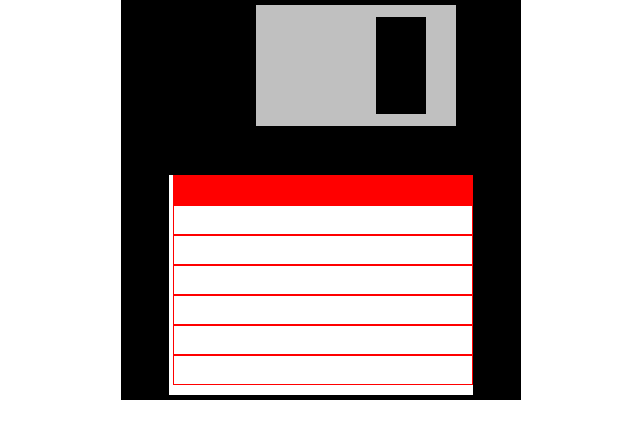
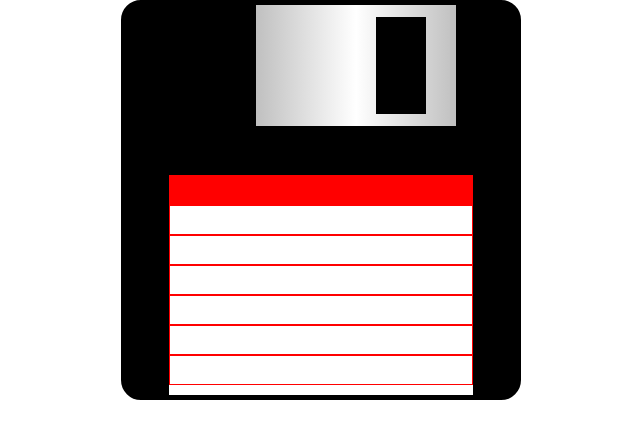
Before and after one commit to educande05/eoi-fullstack-diskette, a website built with Vite: page src/index.html in a window 1280 px wide. Shown: the whole page, without its empty margins (319-959 px from the left). Built offline with nearby package versions, Linux system fonts and the light colour scheme.

Commit message:
border and radius

```diff
--- a/src/index.css
+++ b/src/index.css
@@ -1,5 +1,4 @@
 @import "./reset.css";
-
 
 :root {
     --disc-colour: black;
@@ -15,6 +14,7 @@
 .disc {
     background-color: var(--disc-colour);
     border: 5px solid var(--disc-colour);
+    border-radius: 5%;
     height: 400px;
     width: 400px;
     display: flex;
@@ -47,7 +47,7 @@
     height: 100%;
     width: 200px;
     margin-right: 5%;
-    background-color: silver;
+    background-image: linear-gradient(to right, silver, white, silver);
     display: flex;
     justify-content: flex-end;
     align-items: center;
@@ -84,14 +84,16 @@
 .label-top {
     background: red;
     height: 30px;
-    width: 300px;
+    width: 100%;
 }
 
 .label-line {
     border: 1px solid red;
     height: 30px;
-    width: 300px;
+    width: 100%;
 }
+
+
 
 .rightpad-container {
     height: 220px;
```
